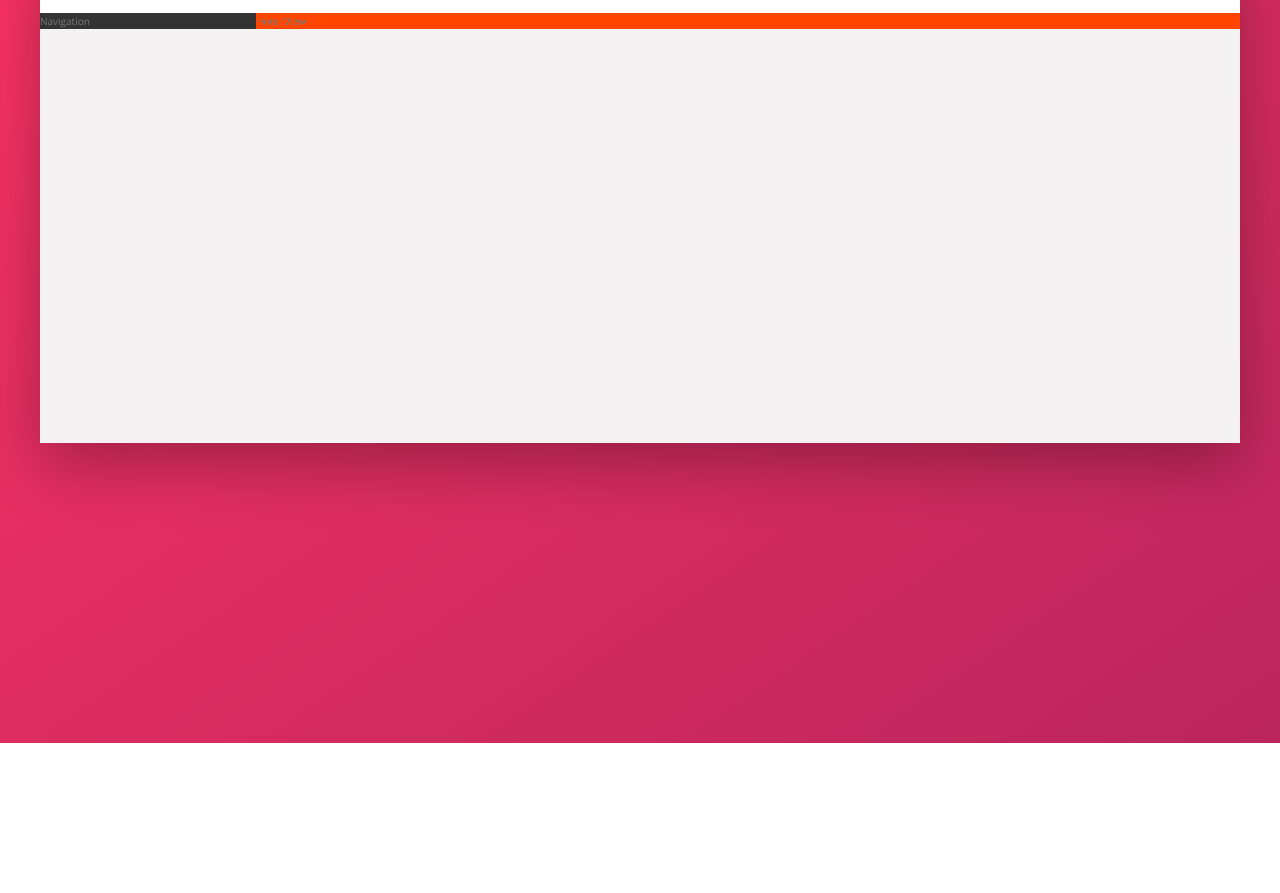
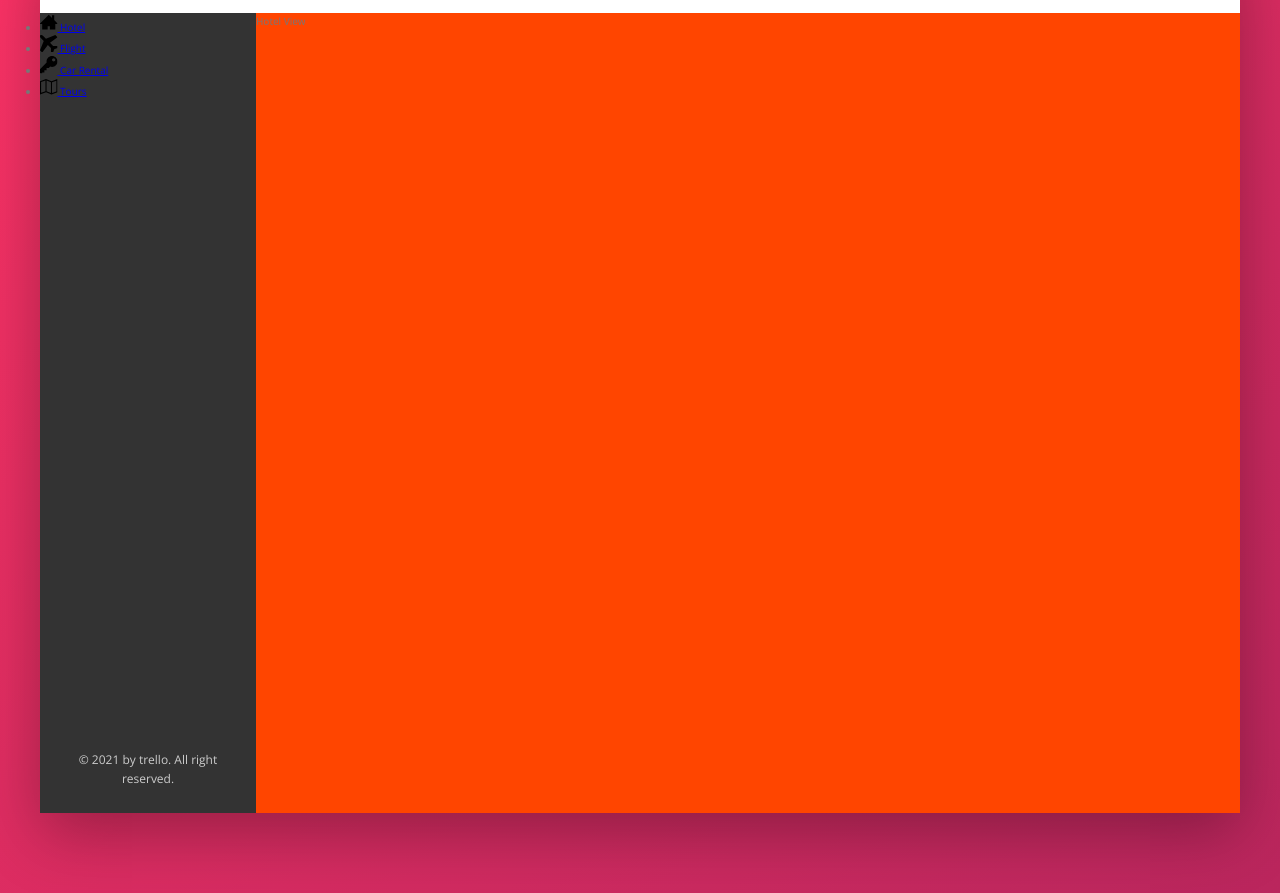
Before and after one commit to XenderMd/Trello_Flex, a website: page index.html in a window 1280 px wide. Shown: the part 137-1030 px from the top of the page. Before the commit the page ends 880 px from the top, so only its background shows below. Drawn offline with nearby package versions, Linux system fonts and the light colour scheme.

Commit message:
Building the navigation - part1

```diff
--- a/index.html
+++ b/index.html
@@ -51,7 +51,45 @@
             <div class="content">
 
                 <nav class="sidebar">
-                    Navigation
+                    <ul class="side-nav">
+                        <li class="side-nav__item">
+                            <a href="#" class="side-nav__link">
+                                <svg class="side-nav__icon">
+                                    <use xlink:href='./img/sprite.svg#icon-home3'></use>
+                                </svg>
+                                <span>Hotel</span>
+                            </a>
+                        </li>
+                        <li class="side-nav__item">
+                            <a href="#" class="side-nav__link">
+                                <svg class="side-nav__icon">
+                                    <use xlink:href='./img/sprite.svg#icon-airplane'></use>
+                                </svg>
+                                <span>Flight</span>
+                            </a>
+                        </li>
+                        <li class="side-nav__item">
+                            <a href="#" class="side-nav__link">
+                                <svg class="side-nav__icon">
+                                    <use xlink:href='./img/sprite.svg#icon-key'></use>
+                                </svg>
+                                <span>Car Rental</span>
+                            </a>
+                        </li>
+                        <li class="side-nav__item">
+                            <a href="#" class="side-nav__link">
+                                <svg class="side-nav__icon">
+                                    <use xlink:href='./img/sprite.svg#icon-map2'></use>
+                                </svg>
+                                <span>Tours</span>
+                            </a>
+                        </li>
+                    </ul>
+
+                    <div class="legal">
+                        &copy; 2021 by trello. All right reserved.
+                    </div>
+
                 </nav>
 
                 <main class="hotel-view">
--- a/sass/components/_components.scss
+++ b/sass/components/_components.scss
@@ -139,3 +139,37 @@
 
     }
 }
+
+
+//////////////////////////////////////////////////////////////////////////////////////////////////////////////////////////////////////////////////////////////
+//SIDE NAVIGATION
+
+
+.side-nav{
+
+    &__item{
+
+    }
+
+    &__link{
+
+    }
+
+    &__icon{
+
+        width: 1.75rem;
+        height: 1.75rem;
+
+    }
+}
+
+
+//////////////////////////////////////////////////////////////////////////////////////////////////////////////////////////////////////////////////////////////
+//LEGAL
+
+.legal{
+    font-size: 1.2rem;
+    text-align: center;
+    padding: 2.5rem;
+    color: var(--color-grey-light-4);
+}
--- a/sass/layout/_layout.scss
+++ b/sass/layout/_layout.scss
@@ -27,10 +27,15 @@
     flex-grow: 0; // the element should not grow
     flex-shrink: 0; //the element should not shrink
     flex-basis: 18%; //setting width as a percentage
+
+    display: flex;
+    flex-direction: column;
+    justify-content: space-between;
 }
 
 .hotel-view{
     background-color: #fff;
     background-color: orangered;
     flex-grow: 1; // the element should grow as much as it can
+    height: 80rem; // for testing purposes
 }
```
Also changed, not shown: css/style.css.
